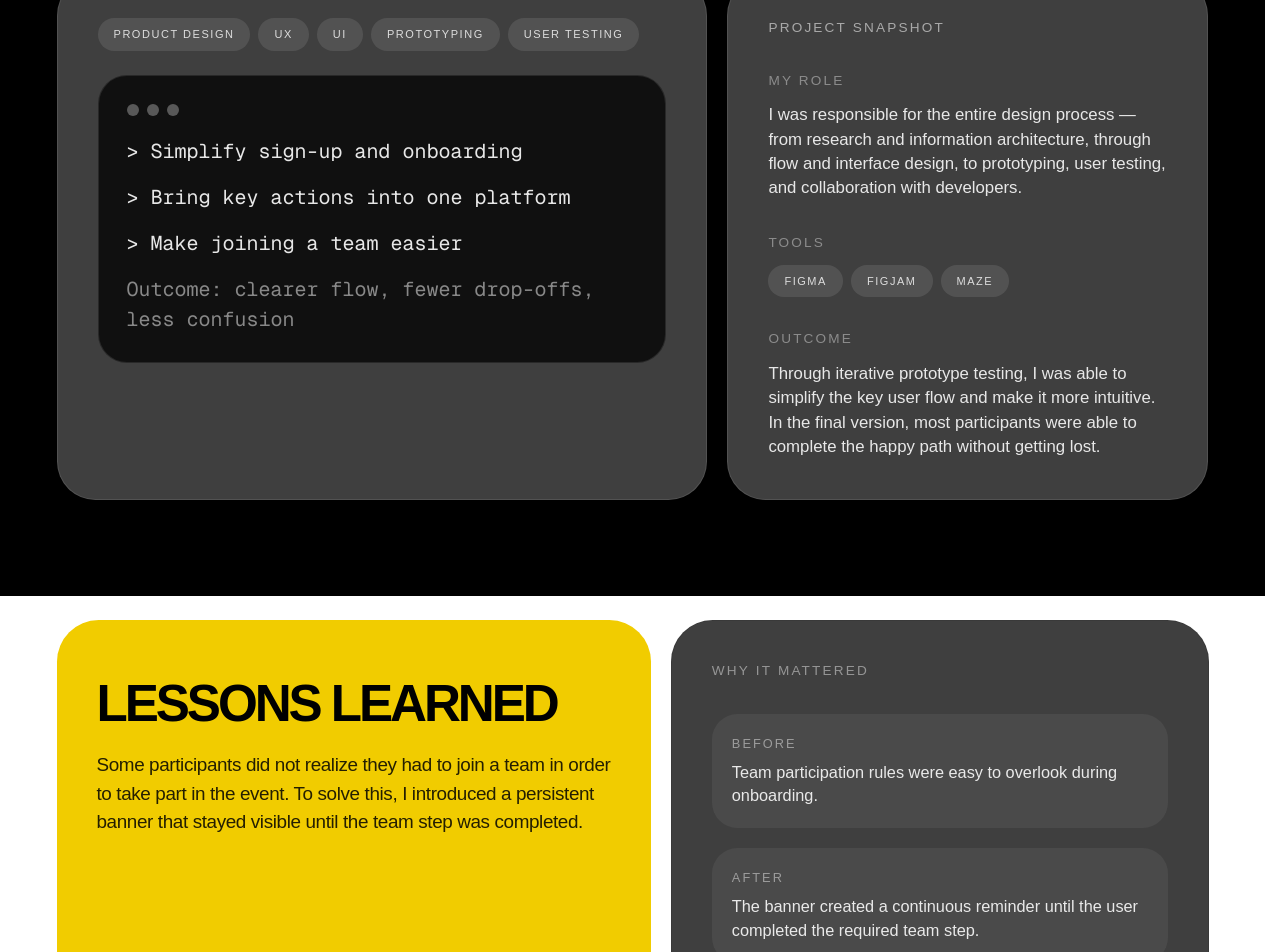
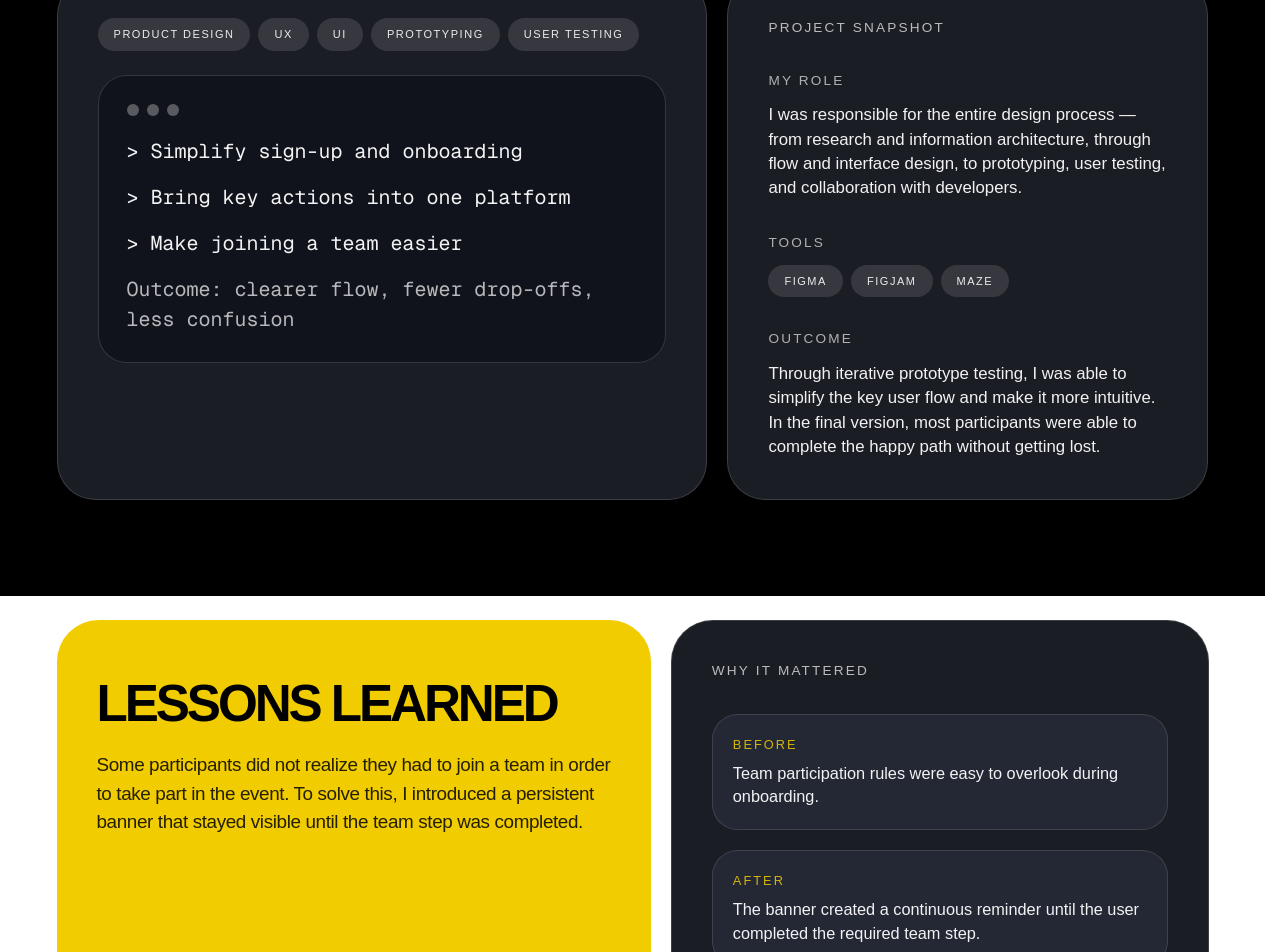
Before and after one commit to jzakrz/jakub-portfolio, a Next.js app: page /projects/hackathon in a window 1280 px wide. Shown: the part 780-1732 px from the top of the page. Built offline with nearby package versions, Linux system fonts and the light colour scheme.

Commit message:
Improve hackathon page dark section contrast

```diff
--- a/app/projects/hackathon/page.tsx
+++ b/app/projects/hackathon/page.tsx
@@ -61,54 +61,54 @@ export default function HackathonPage() {
             </div>
 
             <div className="mt-12 grid gap-5 lg:mt-16 lg:grid-cols-[1.15fr_0.85fr]">
-              <div className="overflow-hidden rounded-[2.4rem] border border-white/10 bg-[#3f3f3f] p-8 lg:p-10">
+              <div className="overflow-hidden rounded-[2.4rem] border border-white/15 bg-[#1b1d24] p-8 lg:p-10">
                 <div className="mb-6 flex flex-wrap gap-2">
-                  <span className="rounded-full bg-white/10 px-4 py-2 text-[11px] font-medium uppercase tracking-[0.14em] text-white/80">
+                  <span className="rounded-full bg-white/12 px-4 py-2 text-[11px] font-medium uppercase tracking-[0.14em] text-white/90">
                     Product Design
                   </span>
-                  <span className="rounded-full bg-white/10 px-4 py-2 text-[11px] font-medium uppercase tracking-[0.14em] text-white/80">
+                  <span className="rounded-full bg-white/12 px-4 py-2 text-[11px] font-medium uppercase tracking-[0.14em] text-white/90">
                     UX
                   </span>
-                  <span className="rounded-full bg-white/10 px-4 py-2 text-[11px] font-medium uppercase tracking-[0.14em] text-white/80">
+                  <span className="rounded-full bg-white/12 px-4 py-2 text-[11px] font-medium uppercase tracking-[0.14em] text-white/90">
                     UI
                   </span>
-                  <span className="rounded-full bg-white/10 px-4 py-2 text-[11px] font-medium uppercase tracking-[0.14em] text-white/80">
+                  <span className="rounded-full bg-white/12 px-4 py-2 text-[11px] font-medium uppercase tracking-[0.14em] text-white/90">
                     Prototyping
                   </span>
-                  <span className="rounded-full bg-white/10 px-4 py-2 text-[11px] font-medium uppercase tracking-[0.14em] text-white/80">
+                  <span className="rounded-full bg-white/12 px-4 py-2 text-[11px] font-medium uppercase tracking-[0.14em] text-white/90">
                     User Testing
                   </span>
                 </div>
 
-                <div className="rounded-[1.8rem] border border-white/10 bg-[#101010] p-5 lg:p-7">
+                <div className="rounded-[1.8rem] border border-white/15 bg-[#10131b] p-5 lg:p-7">
                   <div className="mb-5 flex items-center gap-2">
                     <span className="h-3 w-3 rounded-full bg-white/30" />
                     <span className="h-3 w-3 rounded-full bg-white/30" />
                     <span className="h-3 w-3 rounded-full bg-white/30" />
                   </div>
 
-                  <div className="space-y-4 font-mono text-[1rem] text-white/90 lg:text-[1.25rem]">
+                  <div className="space-y-4 font-mono text-[1rem] text-white/95 lg:text-[1.25rem]">
                     <p>&gt; Simplify sign-up and onboarding</p>
                     <p>&gt; Bring key actions into one platform</p>
                     <p>&gt; Make joining a team easier</p>
-                    <p className="text-white/50">
+                    <p className="text-white/70">
                       Outcome: clearer flow, fewer drop-offs, less confusion
                     </p>
                   </div>
                 </div>
               </div>
 
-              <div className="rounded-[2.4rem] border border-white/10 bg-[#3f3f3f] p-8 lg:p-10">
-                <p className="text-[0.85rem] font-medium uppercase tracking-[0.16em] text-white/55">
+              <div className="rounded-[2.4rem] border border-white/15 bg-[#1b1d24] p-8 lg:p-10">
+                <p className="text-[0.85rem] font-medium uppercase tracking-[0.16em] text-white/70">
                   Project Snapshot
                 </p>
 
                 <div className="mt-8 grid gap-8">
                   <div>
-                    <p className="text-[0.85rem] font-medium uppercase tracking-[0.16em] text-white/40">
+                    <p className="text-[0.85rem] font-medium uppercase tracking-[0.16em] text-white/65">
                       My role
                     </p>
-                    <p className="mt-3 text-[1.05rem] leading-[1.45] text-white/88">
+                    <p className="mt-3 text-[1.05rem] leading-[1.45] text-white/94">
                       I was responsible for the entire design process — from
                       research and information architecture, through flow and
                       interface design, to prototyping, user testing, and
@@ -117,27 +117,27 @@ export default function HackathonPage() {
                   </div>
 
                   <div>
-                    <p className="text-[0.85rem] font-medium uppercase tracking-[0.16em] text-white/40">
+                    <p className="text-[0.85rem] font-medium uppercase tracking-[0.16em] text-white/65">
                       Tools
                     </p>
                     <div className="mt-3 flex flex-wrap gap-2">
-                      <span className="rounded-full bg-white/10 px-4 py-2 text-[11px] font-medium uppercase tracking-[0.14em] text-white/80">
+                      <span className="rounded-full bg-white/12 px-4 py-2 text-[11px] font-medium uppercase tracking-[0.14em] text-white/90">
                         Figma
                       </span>
-                      <span className="rounded-full bg-white/10 px-4 py-2 text-[11px] font-medium uppercase tracking-[0.14em] text-white/80">
+                      <span className="rounded-full bg-white/12 px-4 py-2 text-[11px] font-medium uppercase tracking-[0.14em] text-white/90">
                         FigJam
                       </span>
-                      <span className="rounded-full bg-white/10 px-4 py-2 text-[11px] font-medium uppercase tracking-[0.14em] text-white/80">
+                      <span className="rounded-full bg-white/12 px-4 py-2 text-[11px] font-medium uppercase tracking-[0.14em] text-white/90">
                         Maze
                       </span>
                     </div>
                   </div>
 
                   <div>
-                    <p className="text-[0.85rem] font-medium uppercase tracking-[0.16em] text-white/40">
+                    <p className="text-[0.85rem] font-medium uppercase tracking-[0.16em] text-white/65">
                       Outcome
                     </p>
-                    <p className="mt-3 text-[1.05rem] leading-[1.45] text-white/88">
+                    <p className="mt-3 text-[1.05rem] leading-[1.45] text-white/94">
                       Through iterative prototype testing, I was able to simplify
                       the key user flow and make it more intuitive. In the final
                       version, most participants were able to complete the happy
@@ -167,27 +167,27 @@ export default function HackathonPage() {
               </p>
             </div>
 
-            <div className="rounded-[2.6rem] border border-black/10 bg-[#3f3f3f] p-8 text-white lg:p-10">
-              <p className="text-[0.85rem] font-medium uppercase tracking-[0.16em] text-white/45">
+            <div className="rounded-[2.6rem] border border-white/15 bg-[#1b1d24] p-8 text-white lg:p-10">
+              <p className="text-[0.85rem] font-medium uppercase tracking-[0.16em] text-white/70">
                 Why it mattered
               </p>
 
               <div className="mt-8 space-y-5">
-                <div className="rounded-[1.6rem] bg-white/6 p-5">
-                  <p className="text-[0.8rem] uppercase tracking-[0.16em] text-white/45">
+                <div className="rounded-[1.6rem] border border-white/12 bg-[#242835] p-5">
+                  <p className="text-[0.8rem] uppercase tracking-[0.16em] text-[#f1cc00]/85">
                     Before
                   </p>
-                  <p className="mt-2 text-[1.02rem] leading-[1.45] text-white/88">
+                  <p className="mt-2 text-[1.02rem] leading-[1.45] text-white/94">
                     Team participation rules were easy to overlook during
                     onboarding.
                   </p>
                 </div>
 
-                <div className="rounded-[1.6rem] bg-white/6 p-5">
-                  <p className="text-[0.8rem] uppercase tracking-[0.16em] text-white/45">
+                <div className="rounded-[1.6rem] border border-white/12 bg-[#242835] p-5">
+                  <p className="text-[0.8rem] uppercase tracking-[0.16em] text-[#f1cc00]/85">
                     After
                   </p>
-                  <p className="mt-2 text-[1.02rem] leading-[1.45] text-white/88">
+                  <p className="mt-2 text-[1.02rem] leading-[1.45] text-white/94">
                     The banner created a continuous reminder until the user
                     completed the required team step.
                   </p>
```
